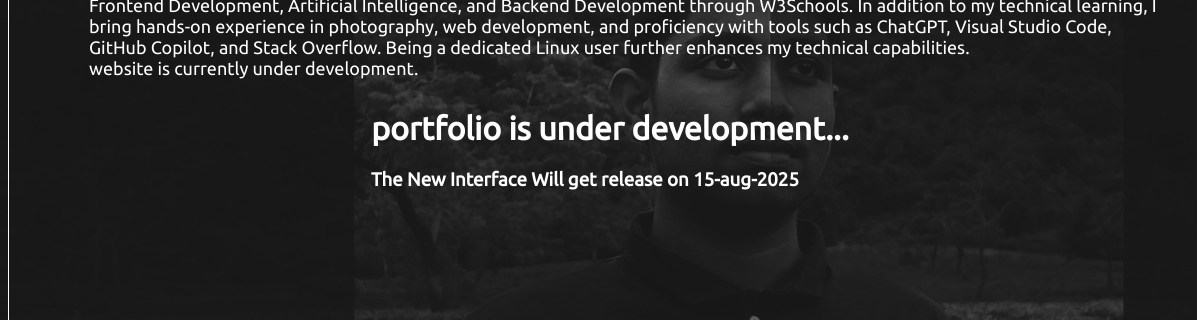
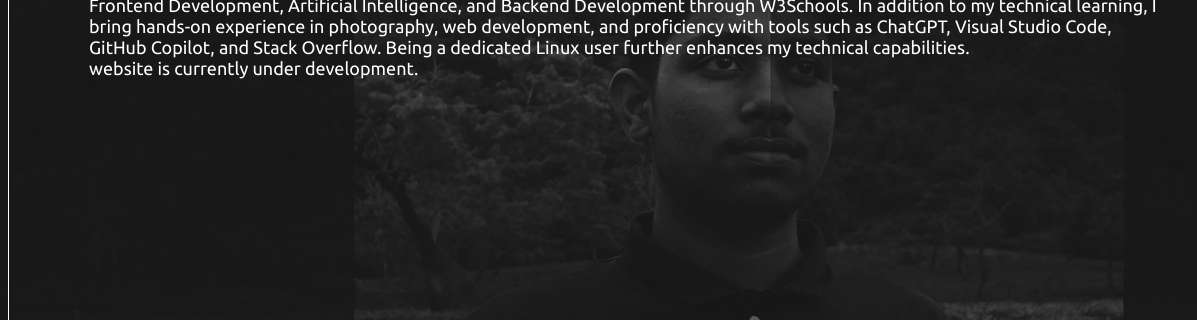
Before and after one commit to samirsahuinfo/samirsahu, a plain HTML site: page index.html in a window 1280 px wide. Shown: the part 186-506 px from the top of the page, 0-1197 px from the left. Drawn offline with Linux system fonts and the light colour scheme; a script that the page names is missing.

Commit message:
Update index.html

```diff
--- a/index.html
+++ b/index.html
@@ -38,8 +38,6 @@
         <br>I am Samir Sahu, a technology enthusiast with a strong passion for learning and innovation. I am currently honing my skills in Frontend Development, Artificial Intelligence, and Backend Development through W3Schools. In addition to my technical learning, I bring hands-on experience in photography, web development, and proficiency with tools such as ChatGPT, Visual Studio Code, GitHub Copilot, and Stack Overflow. Being a dedicated Linux user further enhances my technical capabilities.<br>
             website is currently under development.
        </p>
-       <center><h1 class="umm">portfolio is under development...</h1>
-       <h3 class="umm">The New Interface Will get release on 15-aug-2025</h3></center>
     </div>
   </div>
 <script async src="https://pagead2.googlesyndication.com/pagead/js/adsbygoogle.js?client=ca-pub-3921321098233950"
```
